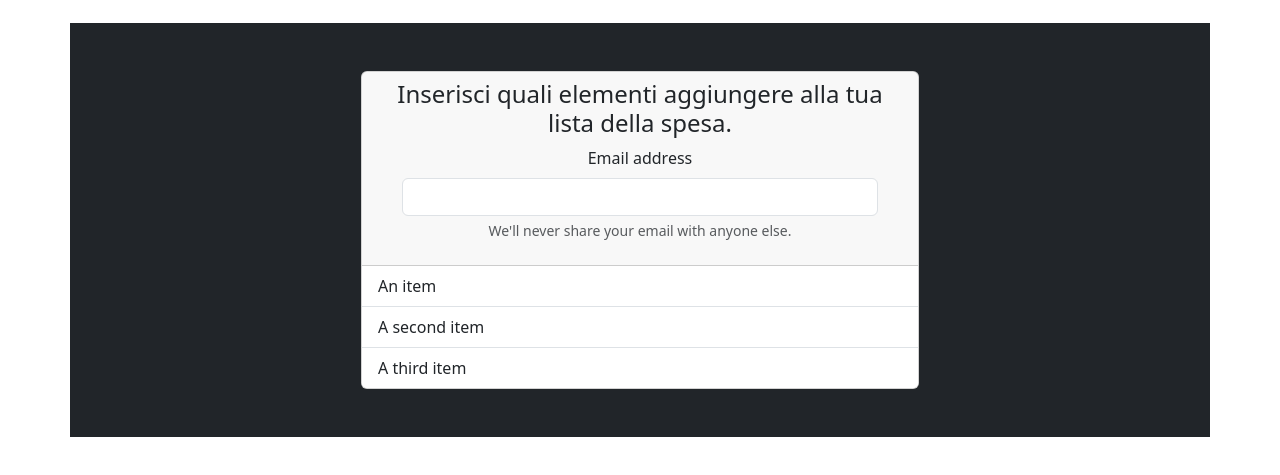
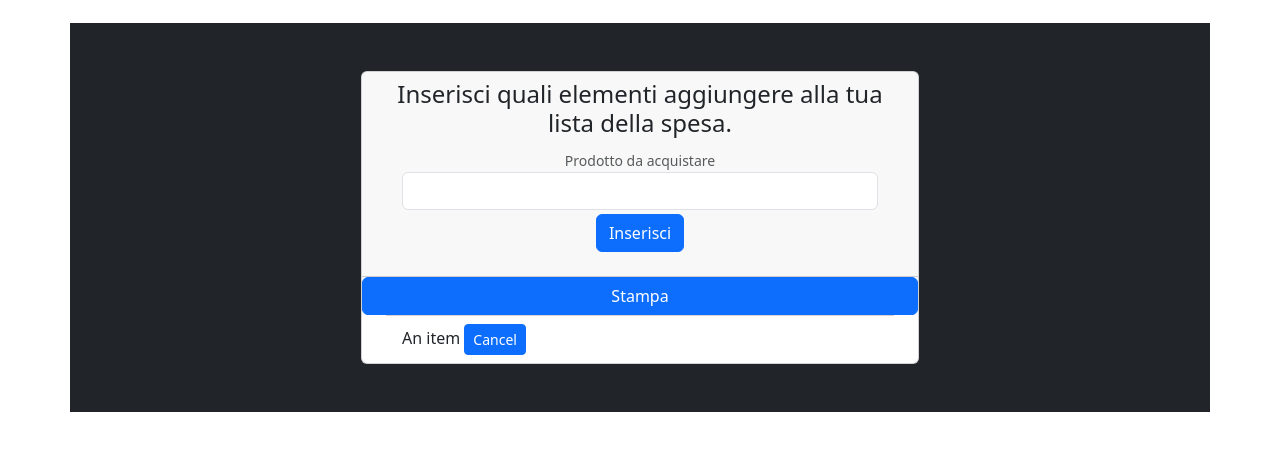
Before and after one commit to RiccardoCariello/js-lista-spesa, a plain HTML site: page index.html in a window 1280 px wide. Shown: the part 121-596 px from the top of the page. Drawn offline with nearby package versions, Linux system fonts and the light colour scheme.

Commit message:
bonus1 ultimato

```diff
--- a/index.html
+++ b/index.html
@@ -25,17 +25,25 @@
               <h1 class="fs-4">Inserisci quali elementi aggiungere alla tua lista della spesa.</h1>
 
               <div class="mb-3 mx-4">
-                <label for="exampleInputEmail1" class="form-label">Email address</label>
-                <input type="email" class="form-control" id="exampleInputEmail1" aria-describedby="emailHelp">
-                <div id="emailHelp" class="form-text">We'll never share your email with anyone else.</div>
+                <label for="inputUtente" class="form-text">Prodotto da acquistare</label>
+                <input type="text" class="form-control" id="inputUtente" aria-describedby="inputlista">
+                <div id="emailHelp" class="form-text"><input class="btn btn-primary" type="button" value="Inserisci" onclick="aggiungi()"></div>
               </div>
 
 
             </div>
-            <ul class="list-group list-group-flush">
-              <li class="list-group-item">An item</li>
+
+            <input class="btn btn-primary" type="button" value="Stampa" onclick="stampa()">
+            <ul class="list-group list-group-flush mx-4" id="lista">
+
+              <li class="list-group-item">An item <button type="button" class="btn btn-primary btn-sm" id="cancel">Cancel</button></li>
+
+              <!--
               <li class="list-group-item">A second item</li>
               <li class="list-group-item">A third item</li>
+              -->
+
+
             </ul>
           </div>
 
--- a/js/main.js
+++ b/js/main.js
@@ -28,3 +28,33 @@ while(i < listaSpesa.length ){
 */
 
 // bonus
+let listaSpesa = [];
+let newItem;
+
+
+//document.addEventListener("click", aggiungi);
+
+function aggiungi(){
+
+    newItem = document.getElementById("inputUtente").value;
+    listaSpesa.push(newItem);
+    //console.log(listaSpesa);
+
+
+}
+
+function stampa(){
+    for(let i = 0 ; i < listaSpesa.length ; i++){
+    document.getElementById("lista").innerHTML += `
+
+        <li class="list-group-item">${i+1}. ${listaSpesa[i]}  <button type="button" class="btn btn-primary btn-sm" id="cancel">Cancel</button></li>
+
+        `;
+    }
+}
+
+function cancella(){
+
+
+
+}
```
